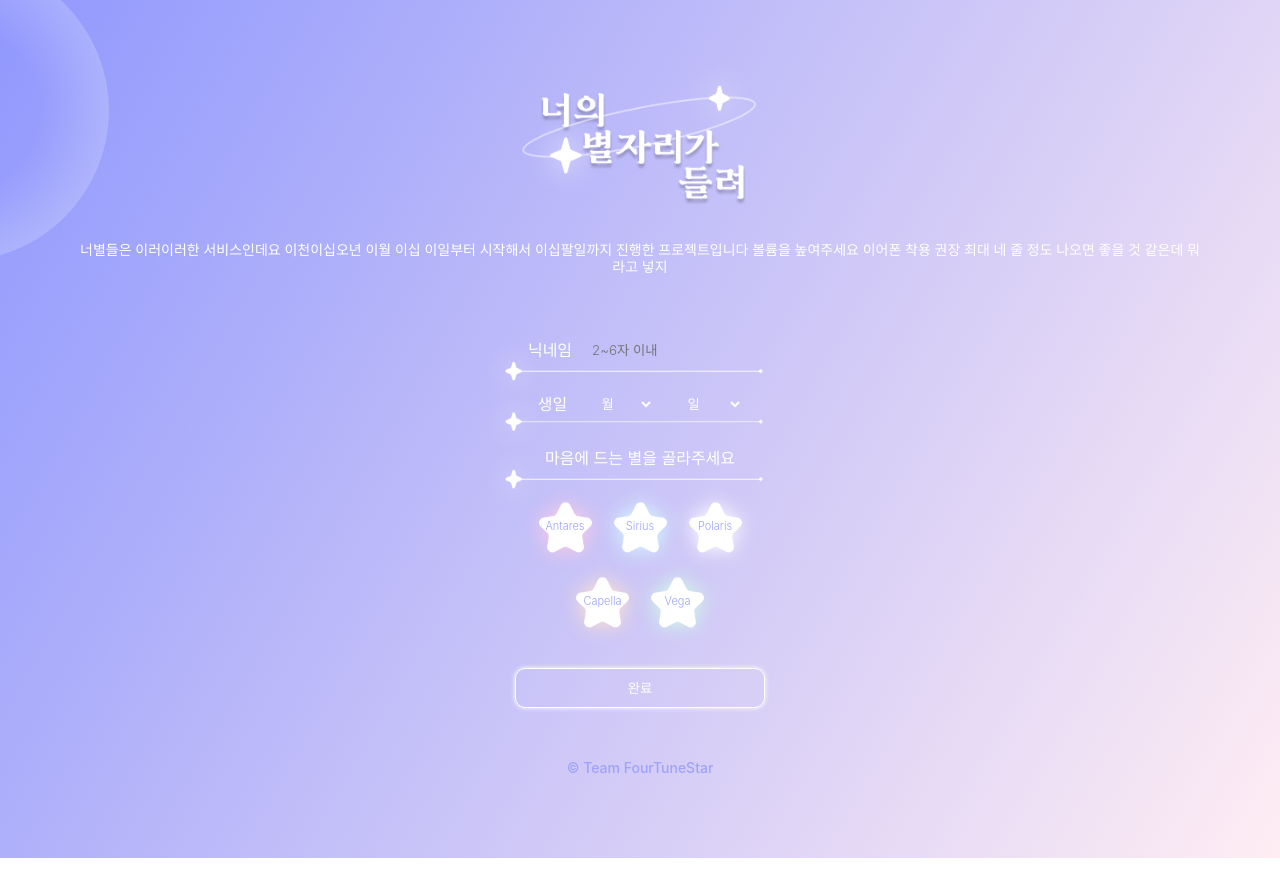
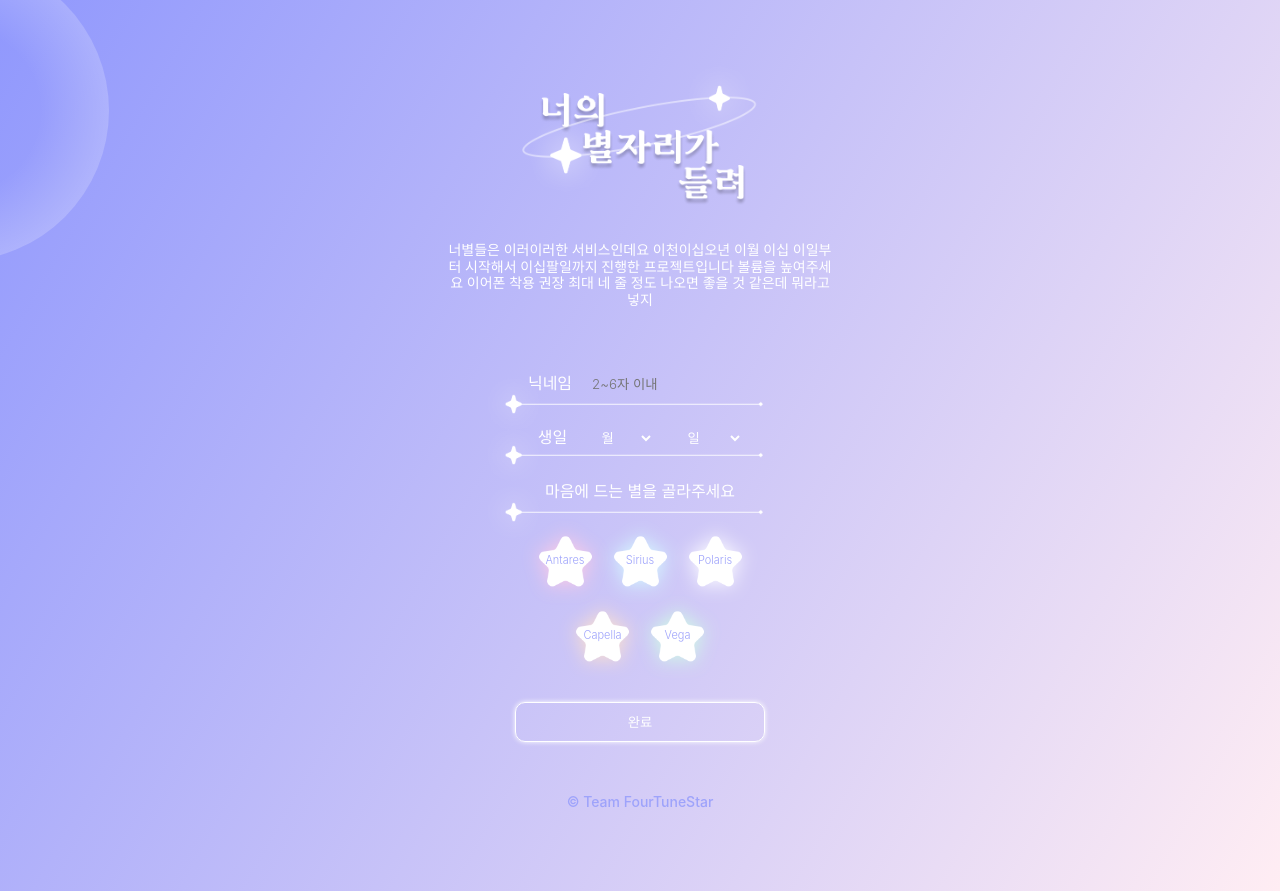
Before and after one commit to billy0904/ihearyourstars-FE, a React (Create React App) app in the folder ihearyourstars/: page / in a window 1280 px wide. Before the commit the page ends 858 px from the top, so only its background shows below. Built offline with nearby package versions, Linux system fonts and the light colour scheme; no server answers; a web font is replaced by a local one.

Commit message:
UI: home 화면 description 스타일 수정

```diff
--- a/ihearyourstars/src/Router/Home.js
+++ b/ihearyourstars/src/Router/Home.js
@@ -22,7 +22,10 @@ const Logo = styled.img`
 `;
 
 const DescriptionDiv = styled.div`
+  max-width: 450px;
+  margin: 0 auto;
   padding: 30px;
+
   span {
     display: block;
     width: 100%;
@@ -30,8 +33,10 @@ const DescriptionDiv = styled.div`
     color: white;
     font-weight: 500;
     font-size: 14px;
+    text-align: center;
   }
 `;
+
 
 const DateField = styled.select`
   padding: 10px;
```
